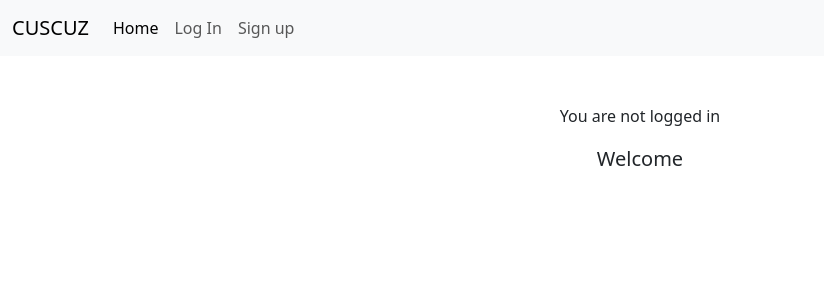
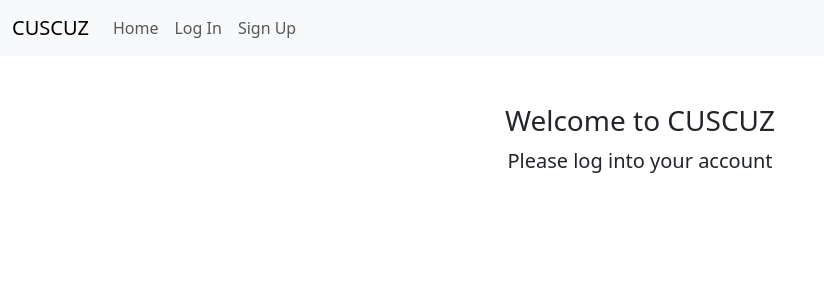
Before and after one commit to hugobelem/django-auth, a Django app: page / in a window 1280 px wide. Shown: the top 300 px of the page, without its empty margins (0-824 px from the left). Run offline with Django 5.2, Linux system fonts and the light colour scheme.

Commit message:
template changes again

```diff
--- a/templates/base.html
+++ b/templates/base.html
@@ -27,13 +27,13 @@
       <div class="collapse navbar-collapse" id="navbarNav">
         <ul class="navbar-nav">
           <li class="nav-item">
-            <a class="nav-link active" aria-current="page" href="/">Home</a>
+            <a class="nav-link" href="/">Home</a>
           </li>
           <li class="nav-item">
             <a class="nav-link" href="/accounts/login">Log In</a>
           </li>
           <li class="nav-item">
-            <a class="nav-link" href="/accounts/signup">Sign up</a>
+            <a class="nav-link" href="/accounts/signup">Sign Up</a>
           </li>
         </ul>
       </div>
--- a/templates/home.html
+++ b/templates/home.html
@@ -14,9 +14,14 @@
   </form>
 
 {% else %}
+
   <div class="pricing-header px-3 py-3 pt-md-5 pb-md-4 mx-auto text-center">
-    <p>You are not logged in</p>
-    <p class="lead">Welcome</p>
+    <h3>
+      Welcome to CUSCUZ
+      <small class="text-body-secondary"></small>
+    </h3>
+
+    <p class="lead">Please log into your account</p>
   </div>
 {% endif %}
 
```
Also changed, not shown: templates/registration/login.html (+10 -0 lines).
